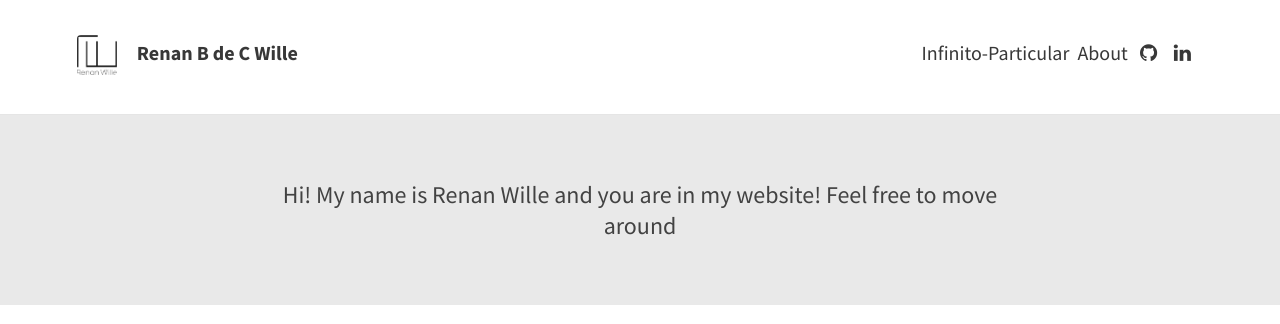
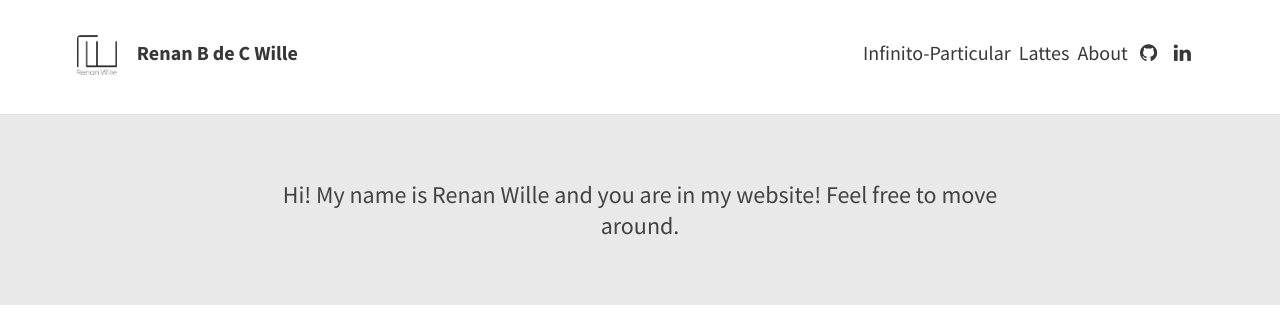
Before and after one commit to renanwille/renanwille.github.io, a Jekyll site: the page built from index.html, in a window 1280 px wide. Shown: the top 324 px of the page. Built offline with Jekyll 4.4.1, drawn with Linux system fonts in a browser that asks for light colours; nearby versions of some CDN libraries; the list of posts is cut into pages by our own code.

Commit message:
Added lattes curriculum.

```diff
--- a/_config.yml
+++ b/_config.yml
@@ -12,7 +12,7 @@ theme_settings:
   description: "A personal website to organize my information so the world can make sense" # used by search engines
 
   # Header and footer text
-  header_text: "Hi! My name is Renan Wille and you are in my website! Feel free to move around"
+  header_text: "Hi! My name is Renan Wille and you are in my website! Feel free to move around."
   header_text_feature_image:
   footer_text: >
    Powered by <a href="https://jekyllrb.com/">Jekyll</a> with <a href="https://github.com/rohanchandra/type-theme">Type Theme</a>
--- a/_includes/header.html
+++ b/_includes/header.html
@@ -20,6 +20,11 @@
                     Infinito-Particular
                 </a>
             </li>
+            <li>
+                <a class="page-link" href="http://lattes.cnpq.br/5916702523242048">
+                    Lattes
+                </a>
+            </li>
 			{% for page in site.pages %}
 			{% if page.title and page.hide != true %}
 			<li>
```
